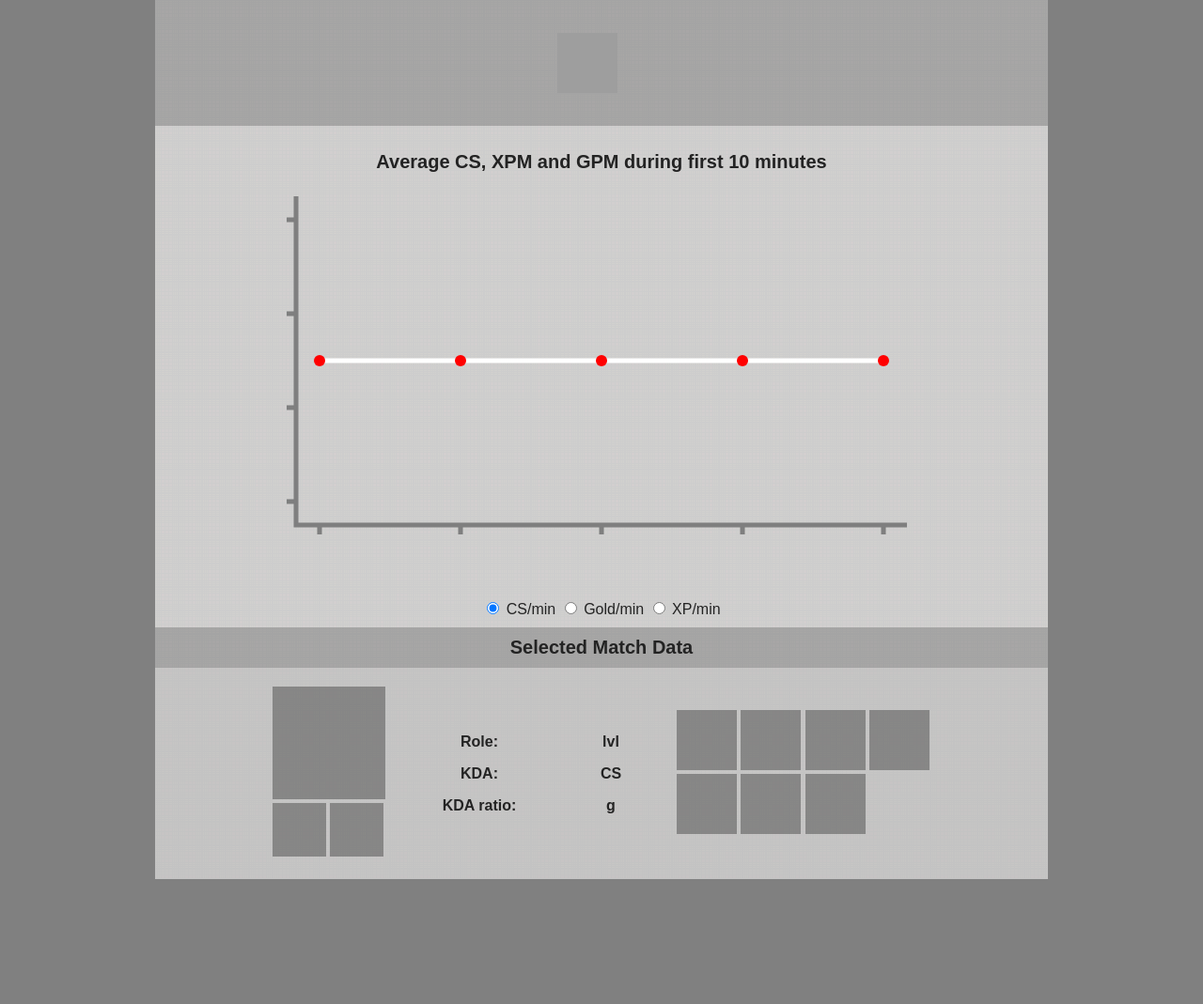
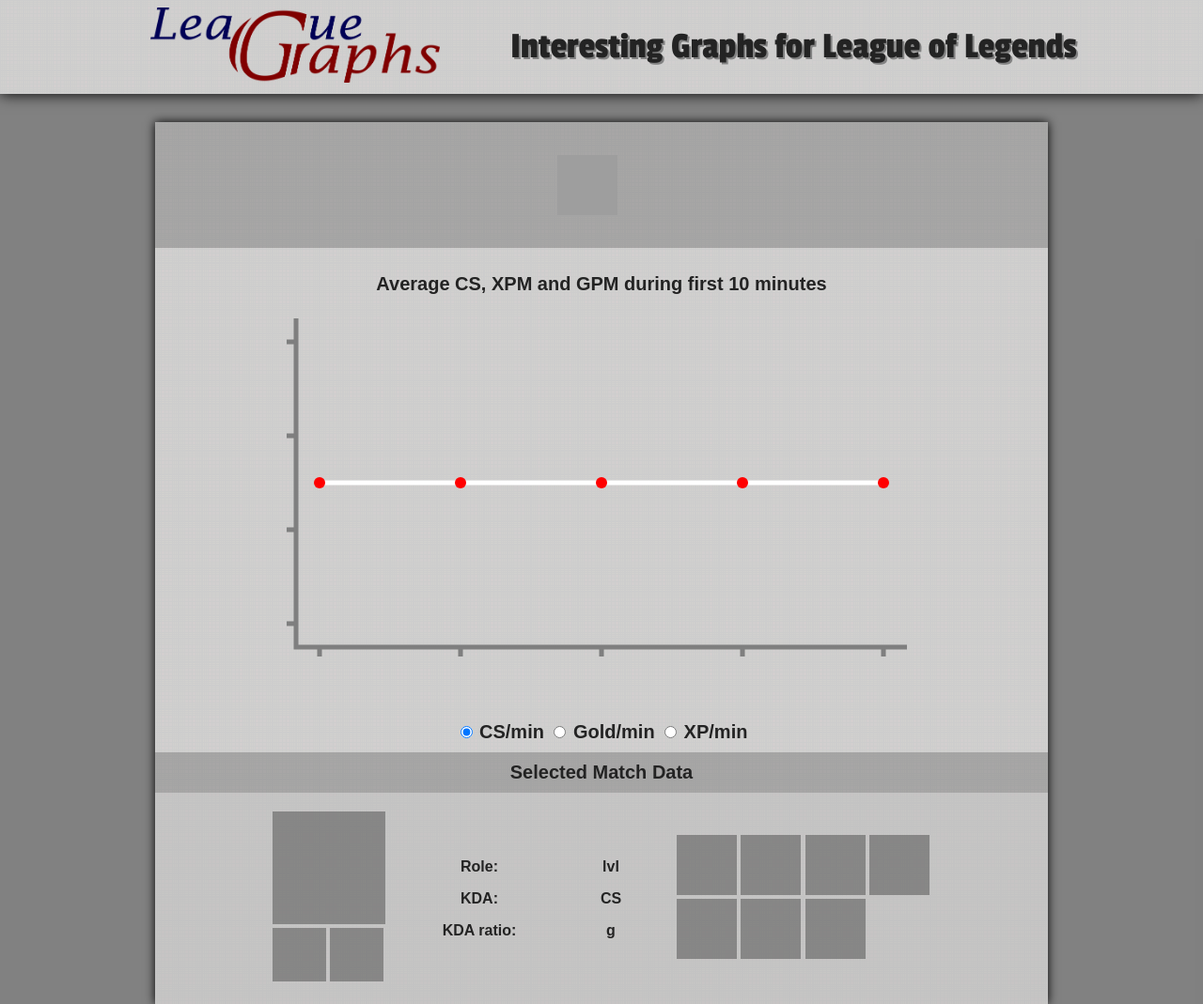
Before and after one commit to MrBennjjo/webTech, a Django app: template leaguegraphs/loadprofile/templates/loadprofile/profile.html in a window 1280 px wide. Shown: the whole page at 94% size. Before the commit the page ends 936 px from the top, so only its background shows below. Run offline with Django 3.2, Linux system fonts and the light colour scheme; the template is opened without the code that fills it, so the values that code supplies are empty; some libraries are stand-ins or nearby versions; grey boxes are pictures that could not be loaded.

Commit message:
almost there - minor fixes and improvements, + the logo and top page banner

```diff
--- a/leaguegraphs/loadprofile/static/scripts/chartPlotter.js
+++ b/leaguegraphs/loadprofile/static/scripts/chartPlotter.js
@@ -4,6 +4,7 @@ var dataUrl = urlArray[0] + "profileData" + urlArray[1];
 var chart, points, polyline, dataSet, option;
 var textArray = [4];
 var spells = {1 : "SummonerBoost", 3 : "SummonerExhaust", 4 : "SummonerFlash", 6 : "SummonerHaste", 7 : "SummonerHeal", 11 : "SummonerSmite", 12 : "SummonerTeleport", 14 : "SummonerDot", 21 : "SummonerBarrier"};
+var selectedCircle;
 
 for(i=0; i<4; i++){
     textArray[i] = document.createElementNS("http://www.w3.org/2000/svg", 'text');
@@ -23,7 +24,6 @@ $(document).ready(function() {
     }
     $.getJSON( dataUrl, function(data) {
         dataSet = data;
-        console.log(dataSet);
         setWinCircles();
         setDateAxis();
         updateChart(initialradio);
@@ -108,6 +108,7 @@ function circleHover(circle) {
     hoverText.textContent = dataSet[4 - datasetIndex][option].toFixed(1);
 
     var r = 6;
+    if (circle == selectedCircle) r = 15;
     var id = setInterval(frame, 10);
     function frame() {
         if (r == 20) {
@@ -123,11 +124,13 @@ function circleHover(circle) {
 function circleUnhover(circle) {
     var hoverText = document.getElementById("hoverText");
     hoverText.textContent = "";
+    var minR = 6;
+    if (circle == selectedCircle) minR = 15;
 
     var r = 20;
     var id = setInterval(frame, 10);
     function frame() {
-        if (r == 6) {
+        if (r == minR) {
             clearInterval(id);
         } else {
             r--;
@@ -178,7 +181,14 @@ function animateLines(polyPointsy, currPolyPointsy){
 }
 
 function getMatch(circle) {
-    console.log("Hi there");
+    if (selectedCircle != null) {
+        selectedCircle.setAttribute("r", "6");
+        selectedCircle.setAttribute("stroke-width", "0");
+    }
+    selectedCircle = circle;
+    selectedCircle.setAttribute("r", "15");
+    circle.setAttribute("stroke", "#000000");
+    circle.setAttribute("stroke-width", "3");
 
     var index = 4 - ((parseInt(circle.getAttribute("cx")) - 100) / 150);
     var champ = document.getElementById("champImg");
@@ -188,6 +198,7 @@ function getMatch(circle) {
     var spell2 = spells[dataSet[index]['spell2']];
     var items = dataSet[index]['items'].split(",");
 
+    //console.log()
     var champKey = dataSet[6][dataSet[index]['champion']]['key'];
     champ.setAttribute("src", "http://ddragon.leagueoflegends.com/cdn/" + dataSet[5] + "/img/champion/" + champKey + ".png");
     spell1Img.setAttribute("src", "http://ddragon.leagueoflegends.com/cdn/" + dataSet[5] + "/img/spell/" + spell1 +".png");
@@ -208,7 +219,27 @@ function getMatch(circle) {
         else document.getElementById("item" + i).setAttribute("src", noItemImg);
     }
 
-    var backgroundUrl = document.getElementById("profileBackground").style.backgroundImage = "url('http://ddragon.leagueoflegends.com/cdn/img/champion//splash/"+champKey+"_0.jpg')";
+    var alpha = 0.2;
+    var interval = 0.01;
+    var backgroundFade = document.getElementById("backgroundFade");
+    var id = setInterval(frames, 5);
+    var loaded = false;
+    var newImg = new Image();
+    newImg.onload = function() { loaded = true; }
+    newImg.src = "http://ddragon.leagueoflegends.com/cdn/img/champion//splash/" + champKey + "_0.jpg";
+    function frames() {
+        alpha += interval;
+        backgroundFade.style.backgroundColor = "RGBA(128,128,128," + alpha + ")";
+        if(alpha <= 0.2) clearInterval(id);
+        else if (alpha >= 1.0){
+            interval = 0;
+
+            if (loaded == true) {
+                document.getElementById("profileBackground").style.backgroundImage = "url('" + newImg.src + "')";
+                interval = -0.005;
+            }
+        }
+    }
 }
 
 function numFormat(x) {
--- a/leaguegraphs/loadprofile/static/styles/home.css
+++ b/leaguegraphs/loadprofile/static/styles/home.css
@@ -35,7 +35,32 @@ html {
 /* Homepage styles */
 .bg-homepage {
     background-image: url("bg-homepage.jpg");
-	height: 100%
+	height: 100%;
+}
+
+.home-banner {
+    height: 100px;
+    background-image: url("transparentContainer.png");
+    /*display: inline;*/
+    display: -webkit-flex;
+    display: flex;
+    width: 100%;
+    text-align: center;
+    align-items: center;
+    justify-content: center;
+    box-shadow: 0px 0px 15px #000000;
+    margin-bottom: 30px;
+}
+
+.banner-text {
+    width: 100%;
+    height: 100%;
+    font-size: 40px;
+    font-weight: normal;
+    font-family: 'Passion One', sans-serif;
+    color: #232323;
+    text-shadow: 2px 2px 0px #828282;
+    margin-left: 50px;
 }
 
 .btn-homepage {
@@ -67,9 +92,8 @@ html {
   min-width: 330px;
   padding: 30px;
   background-image: url("transparentContainer.png");
-  border: 2px solid #f4bc42;
-  border-radius: 5px;
-  box-shadow: 0px 0px 10px #000000;
+
+  box-shadow: 0px 0px 15px #000000;
 }
 
 .form-label {
@@ -100,10 +124,7 @@ html {
     max-width: 950px;
     height: 100%;
     margin: 0 auto;
-}
-
-.bg-profile {
-
+    box-shadow: 0px 0px 10px #000000;
 }
 
 .profileHeading{
@@ -128,7 +149,7 @@ html {
     font-size: 65px;
     font-family: 'Passion One', cursive, sans-serif;
     color: #232323;
-    text-shadow: 2px 2px 0px #ffffff;
+    text-shadow: 2px 2px 0px #828282;
     margin-left: 30px;
 }
 
@@ -181,3 +202,12 @@ html {
     display: block;
     color: #232323;
 }
+
+.radioText {
+    font-weight: bold;
+    font-size: 20px;
+}
+
+.background-fade {
+    background-color: RGBA(128, 128, 128, 0.2);
+}
--- a/leaguegraphs/loadprofile/templates/loadprofile/profile.html
+++ b/leaguegraphs/loadprofile/templates/loadprofile/profile.html
@@ -21,13 +21,17 @@
     <link href="https://fonts.googleapis.com/css?family=Passion+One" rel="stylesheet"/>
     </head>
     <body>
-        <div class="bg bg-profile" id = "profileBackground">
+        <div class="bg bg-profile2" id = "profileBackground">
+            <div class="background-fade" id="backgroundFade">
+                <div class = "home-banner">
+                    <a href="{% url 'loadprofile:home' %}"><img height = "80px" src = "{% static "styles/logo.png" %}"/></a>
+                    <div><h1 class = "banner-text">Interesting Graphs for League of Legends</h1></div>
+                </div>
                 <div class="profile-container">
                     <div class="flex-container header-container">
                         <img width="64" height="64" src="http://ddragon.leagueoflegends.com/cdn/7.10.1/img/profileicon/{{ profile_icon }}.png"/>
                         <span class="profile-name">{{ summoner_name }}</span>
                     </div>
-
                     <svg id = "svgChart" version="1.1" baseProfile="full" xmlns="http://www.w3.org/2000/svg" width="100%" height="500" viewBox="0 0 800 500" preserveAspectRatio="xMidYMid meet">
                         <style>
                             .dataPoint {cursor: pointer; cursor: hand; }
@@ -51,11 +55,11 @@
 
                     <form class = "graphRadio">
                       <input id = "graphCS" type="radio" name="graph" value="cs" checked="True" onmousedown="updateChart(this)"/>
-                  <label for = "graphCS"> CS/min </label>
+                      <label class = "radioText" for = "graphCS"> CS/min </label>
                       <input id = "graphGPM" type="radio" name="graph" value="gold" onmousedown="updateChart(this)"/>
-                  <label for = "graphGPM"> Gold/min </label>
+                      <label class = "radioText" for = "graphGPM"> Gold/min </label>
                       <input id = "graphXPM" type="radio" name="graph" value="xpm" onmousedown="updateChart(this)"/>
-                  <label for = "graphXPM"> XP/min </label>
+                      <label class = "radioText" for = "graphXPM"> XP/min </label>
                     </form>
 
                     <h1 class = "profileHeading"> Selected Match Data</h1>
@@ -90,5 +94,6 @@
                     </div>
                 </div>
             </div>
+        </div>
     </body>
 </html>
```
Also changed, not shown: leaguegraphs/loadprofile/templates/loadprofile/home.html (+7 -0 lines), leaguegraphs/db.sqlite3, leaguegraphs/loadprofile/static/styles/feltBackgroundTransparent.png, leaguegraphs/loadprofile/static/styles/feltBackgroundTransparent1.png (added), leaguegraphs/loadprofile/static/styles/logo.png (added), leaguegraphs/loadprofile/static/styles/logo.svg (added), leaguegraphs/loadprofile/static/styles/sos/sos/readme.txt (added), leaguegraphs/loadprofile/static/styles/sos/sos/sos.png (added), leaguegraphs/loadprofile/static/styles/text4565.png (added), 2 other files. Lines whose indentation alone changed are shown as unchanged.
